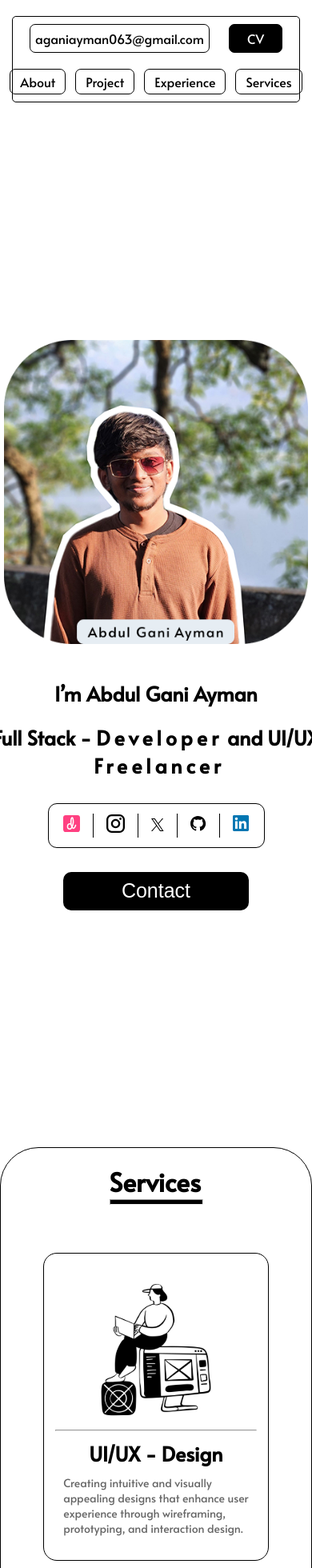
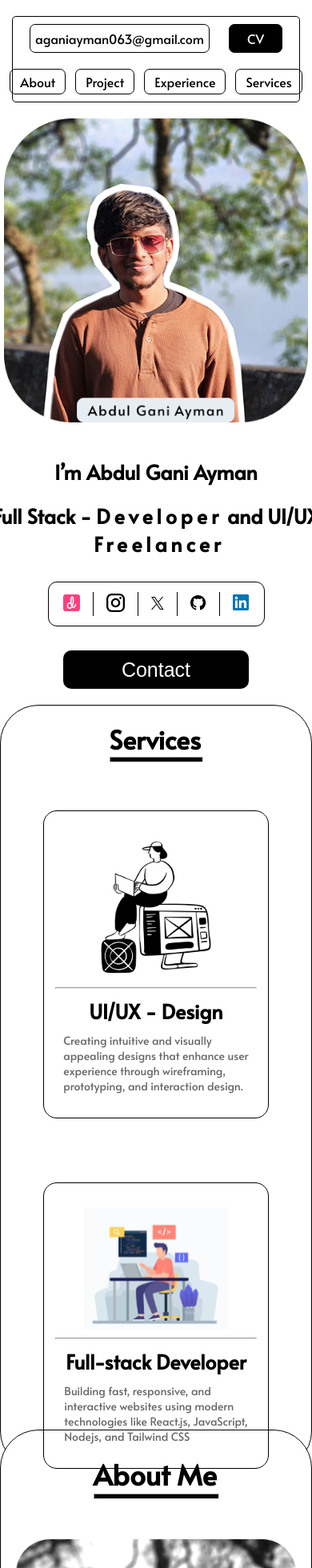
Before and after one commit to mr-ayman/Portfolio, a React (Vite) app: page / in a window 390 px wide. Shown: the top 1960 px of the page at 80% size. Built offline with nearby package versions, Linux system fonts and the light colour scheme.

Commit message:
Optimized for mobile devices

```diff
--- a/src/Components/about.css
+++ b/src/Components/about.css
@@ -117,7 +117,7 @@
         justify-content: center;
     }
     .AboutSection {
-        height: 250vh;
+        height: auto;
     }
     .About-right-top {
         display: flex;
--- a/src/Components/experience.css
+++ b/src/Components/experience.css
@@ -213,7 +213,7 @@
 
 @media (max-width: 768px) {
     .ExperienceSection {
-        height: 130vh;
+        height: auto;
     }
     .experience-techstack {
         width: 380px;
--- a/src/Components/herosection.css
+++ b/src/Components/herosection.css
@@ -97,7 +97,7 @@ span {
         align-items: center;
         margin-left: 30px;
         margin-right: 30px;
-        height: 150vh;
+        height: auto;
         justify-content: center;
         gap: 40px;
         margin: 20px 0;
--- a/src/Components/servicesection.css
+++ b/src/Components/servicesection.css
@@ -110,6 +110,6 @@
         justify-content: center;
     }
     .ServiceSection {
-        height: 210vh;
+        height: auto;
     }
 }
```
